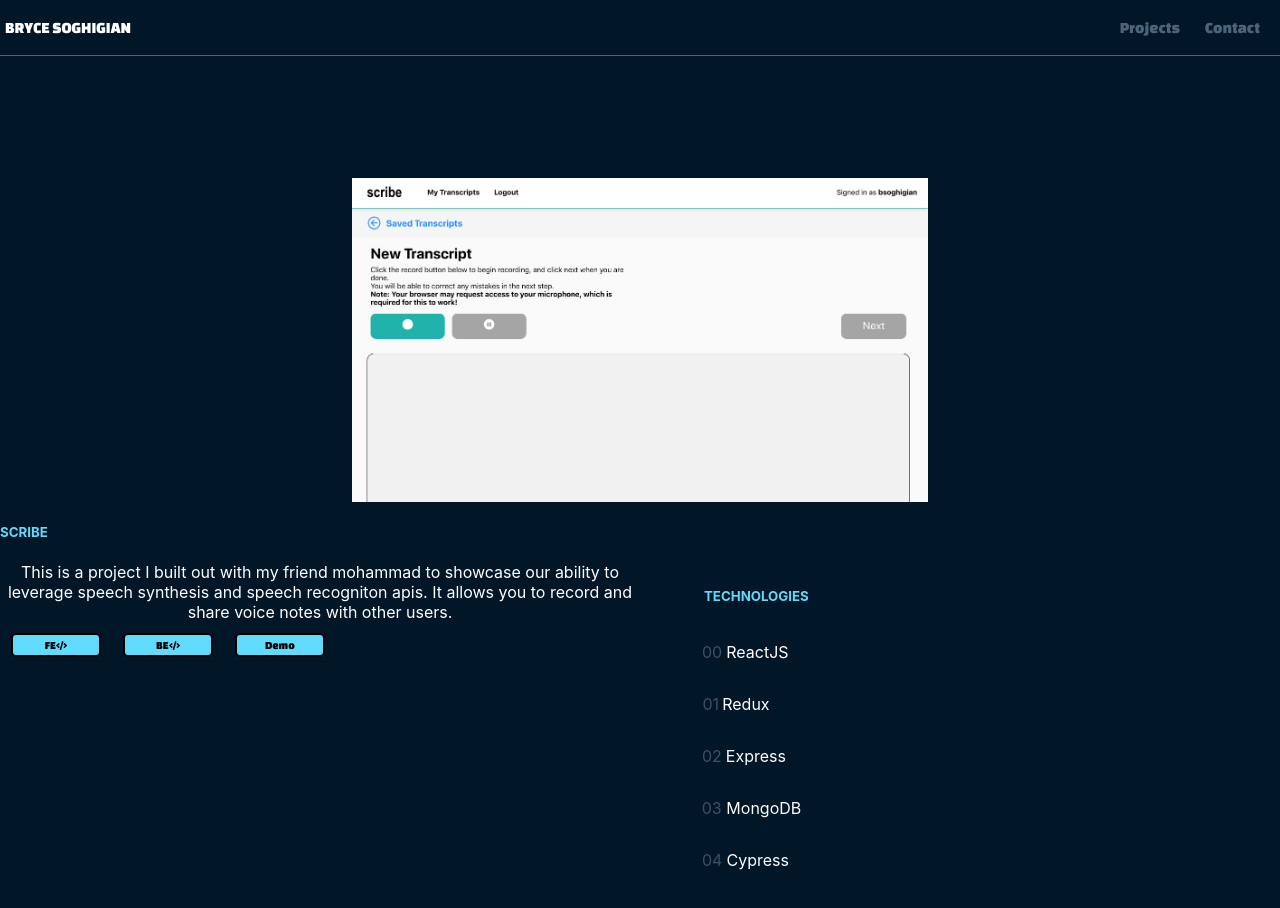
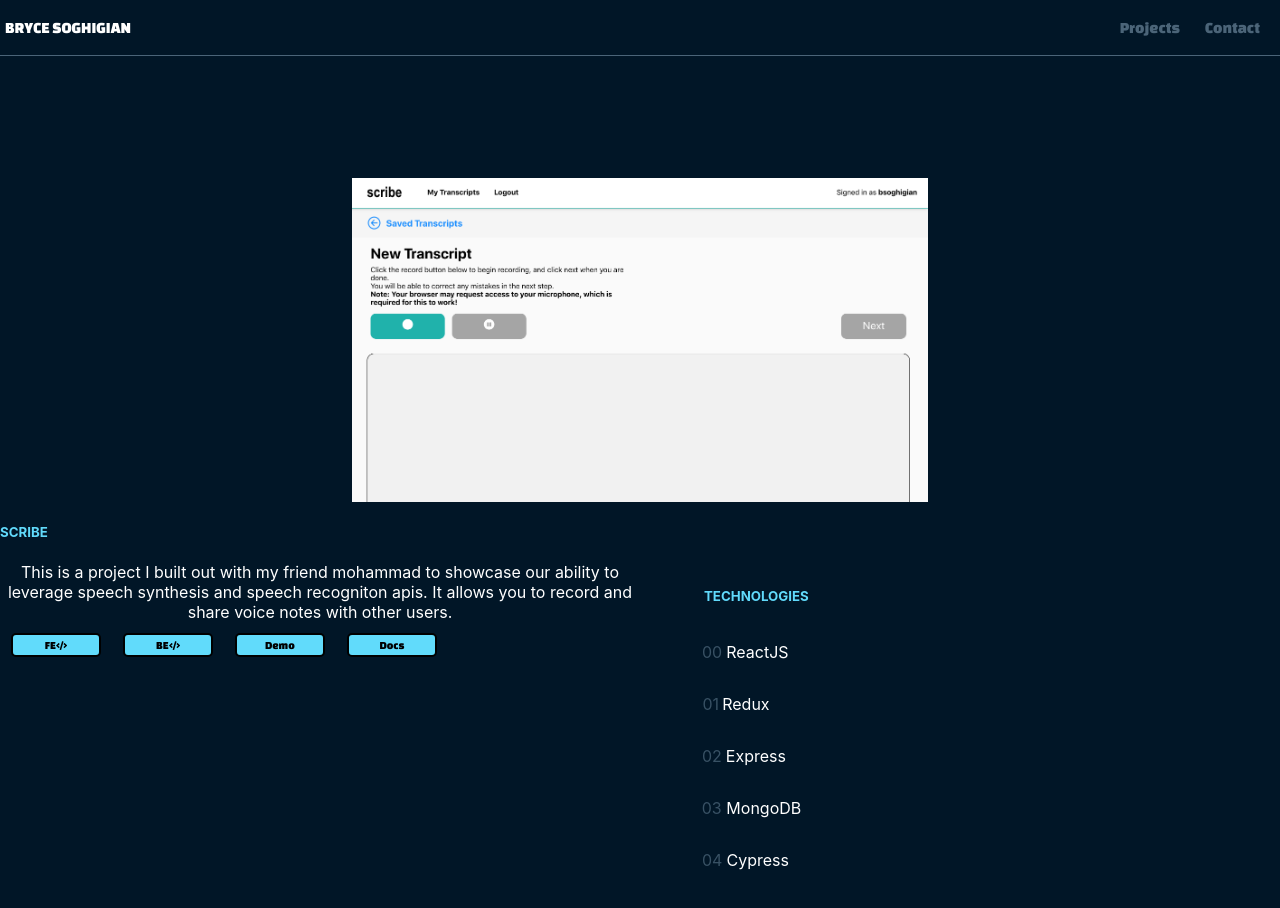
Before and after one commit to Bryce-Soghigian/frontend-portfolio, a React (Create React App) app: page /Project4 in a window 1280 px wide. Shown: the top 908 px of the page. Built offline with nearby package versions, Linux system fonts and the light colour scheme.

Commit message:
added documentation to scribe project

```diff
--- a/src/Components/Projects/ProjectFour.js
+++ b/src/Components/Projects/ProjectFour.js
@@ -146,6 +146,7 @@ export default function ProjectFour() {
                 <A href="https://github.com/scribe-notes/scribe-fe" target="_blank"><Button>FE<FaCode/></Button></A>
                 <A href="https://github.com/scribe-notes/scribe-be" target="_blank"> <Button>BE<FaCode/></Button></A>
                 <A href="https://scribe-notes.netlify.com/login" target="_blank"> <Button>Demo</Button></A>
+                <A href="https://scribe-docs.netlify.com/" target="_blank"> <Button>Docs</Button></A>
 
             </ButtonContainer>
             </DescriptionContainer>
```
